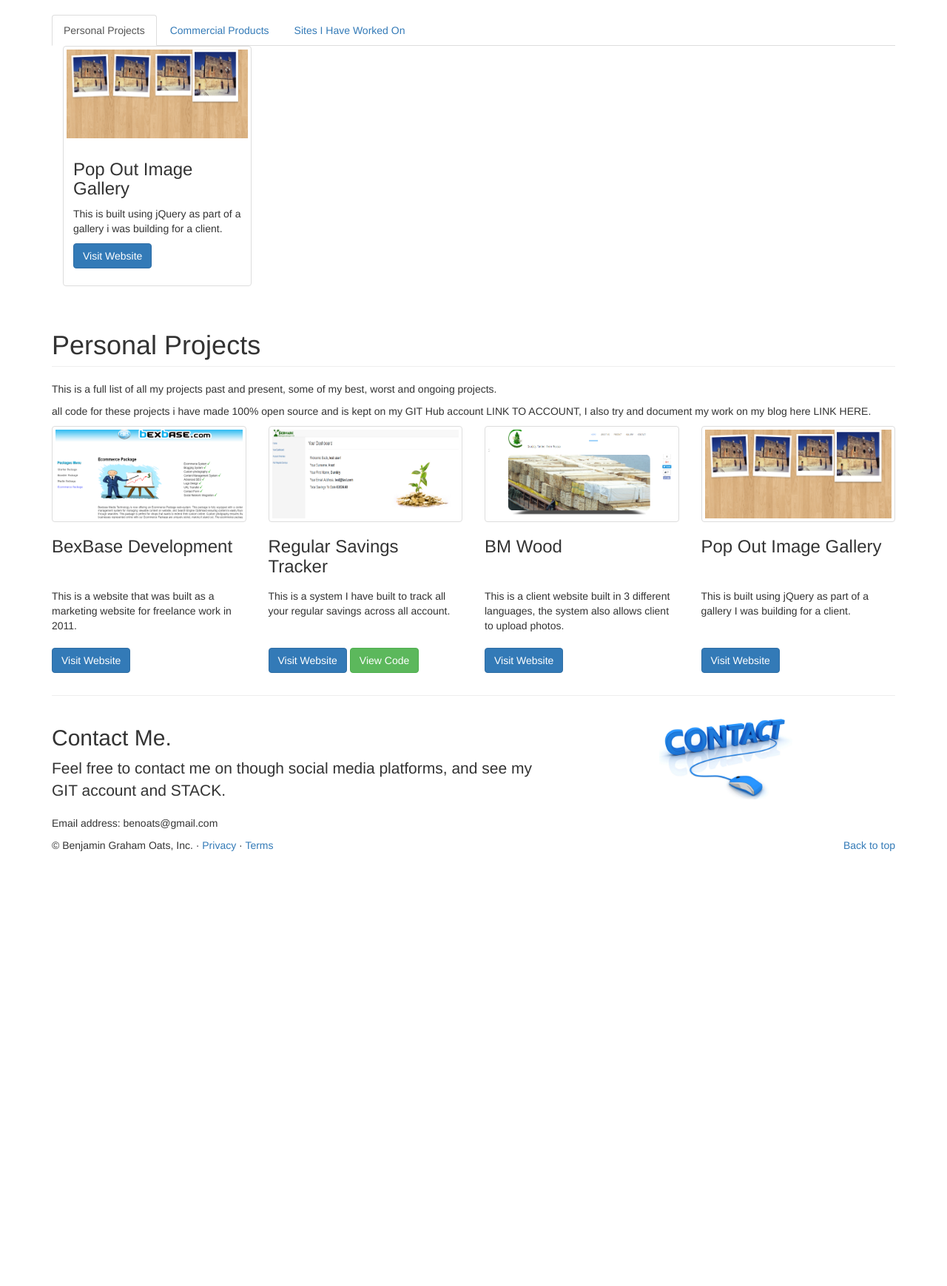
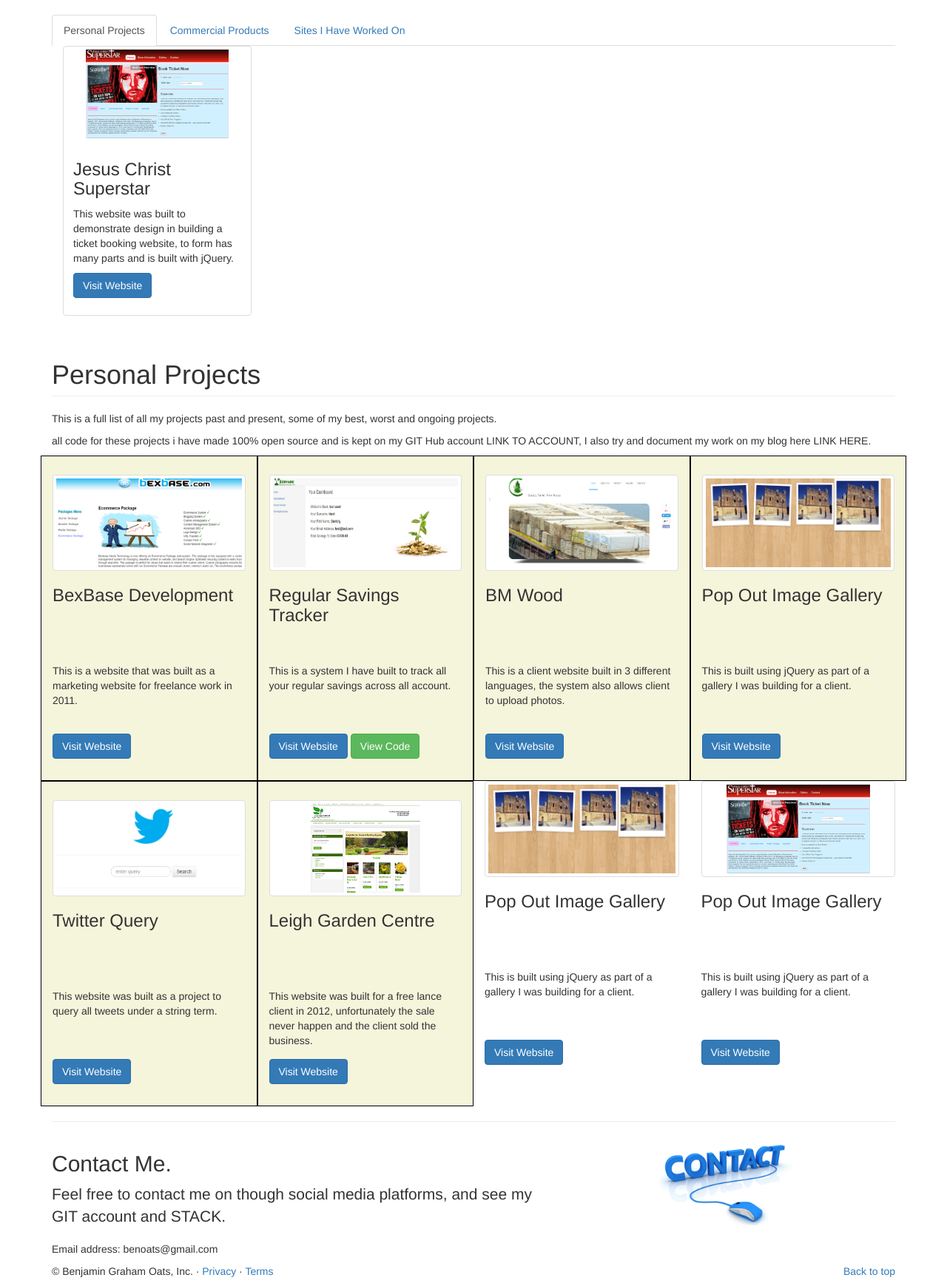
Before and after one commit to TheLaughingGod1986/Portfolio, a PHP site: page /work.html in a window 1280 px wide. Shown: the part 51-1790 px from the top of the page at 74% size. Before the commit the page ends 1202 px from the top, so only its background shows below. Run offline with PHP 8.4, Linux system fonts and the light colour scheme; some libraries are stand-ins or nearby versions.

Commit message:
styling work

```diff
--- a/css/style.css
+++ b/css/style.css
@@ -9,14 +9,20 @@ object.infographic {
 }
 
 .work_text  {
-    min-height: 70px;
+    min-height: 85px;
     /*height: 75px;*/
 }
 
 .work_text_h3 {
-    min-height: 60px;
+    min-height: 95px;
 }
 
+.work_container {
+    background-color: beige;
+    border: black solid 0.5px;
+    height: 440px;
+    padding-top: 25px;
+}
 /*.work_header h3  {*/
     /*min-height: 55px !important;*/
 /*}*/
--- a/work.html
+++ b/work.html
@@ -75,56 +75,18 @@
     <div class="tab-content">
         <div role="tabpanel" class="tab-pane active" id="home">
 
-            <!--<div class="col-xs-6 col-sm-3">-->
-                <!--<div class="thumbnail"><img src="image/websites/JesusChristSuperstar.png" alt="JesusChristSuperstar">-->
-                    <!--<div class="caption"><h3>Jesus Christ Superstar</h3>-->
-                        <!--<p>This website was built to demonstrate design in building a ticket booking website, to form-->
-                            <!--has many parts and is built with jQuery.</p>-->
-                        <!--<p>-->
-                            <!--<a href="http://www.bexbase.com/leighgardencentre/" target="_blank" class="btn btn-primary"-->
-                               <!--role="button">Visit Website</a>-->
-                        <!--</p>-->
-                    <!--</div>-->
-                <!--</div>-->
-            <!--</div>-->
-
-            <!--<div class="col-xs-6 col-sm-3">-->
-                <!--<div class="thumbnail"><img src="image/websites/LeighGardenCentre.png" alt="LeighGardenCentre">-->
-                    <!--<div class="caption"><h3>Leigh Garden Centre</h3>-->
-                        <!--<p>This website was built for a free lance client in 2012, unfortunately the sale never happen-->
-                            <!--and the client sold the business. </p>-->
-                        <!--<p>-->
-                            <!--<a href="http://bexbase.com/benswork/" target="_blank" class="btn btn-primary"-->
-                               <!--role="button">Visit Website</a>-->
-                        <!--</p>-->
-                    <!--</div>-->
-                <!--</div>-->
-            <!--</div>-->
-
-            <!--<div class="col-xs-6 col-sm-3">-->
-                <!--<div class="thumbnail"><img src="image/websites/TwitterQuery.png" alt="TwitterQuery">-->
-                    <!--<div class="caption"><h3>Twitter Query</h3>-->
-                        <!--<p>This website was built as a project to query all tweets under a string term.</p>-->
-                        <!--<p>-->
-                            <!--<a href="http://bexbase.com//test2/" target="_blank" class="btn btn-primary" role="button">Visit-->
-                                <!--Website</a>-->
-                        <!--</p>-->
-                    <!--</div>-->
-                <!--</div>-->
-            <!--</div>-->
-
             <div class="col-xs-6 col-sm-3">
-                <div class="thumbnail"><img src="image/websites/PopOutImage.png" alt="PopOutImage">
-                    <div class="caption"><h3>Pop Out Image Gallery</h3>
-                        <p>This is built using jQuery as part of a gallery i was building for a client.</p>
+                <div class="thumbnail"><img src="image/websites/JesusChristSuperstar.png" alt="JesusChristSuperstar">
+                    <div class="caption"><h3>Jesus Christ Superstar</h3>
+                        <p>This website was built to demonstrate design in building a ticket booking website, to form
+                            has many parts and is built with jQuery.</p>
                         <p>
-                            <a href="http://bexbase.com//test/" target="_blank" class="btn btn-primary" role="button">Visit
-                                Website</a>
+                            <a href="http://www.bexbase.com/leighgardencentre/" target="_blank" class="btn btn-primary"
+                               role="button">Visit Website</a>
                         </p>
                     </div>
                 </div>
             </div>
-
 
 
 
@@ -138,7 +100,7 @@
                     <p>all code for these projects i have made 100% open source and is kept on my GIT Hub account LINK TO ACCOUNT, I also try and document my work on my blog here LINK HERE.</p>
                 </div>
 
-                <div class="col-lg-3 col-md-4 col-xs-6 thumb">
+                <div class="col-lg-3 col-md-4 col-xs-6 work_container thumb">
                     <a class="thumbnail" href="http://bexbase.com/index.php">
                         <img class="img-responsive work_image" src="image/websites/BexBase.png" alt="PopOutImage">
                     </a>
@@ -152,7 +114,7 @@
                     </div>
                 </div>
 
-                <div class="col-lg-3 col-md-4 col-xs-6 thumb">
+                <div class="col-lg-3 col-md-4 col-xs-6 work_container thumb">
                     <a class="thumbnail" href="http://benoats.co/university/savings/">
                         <img class="img-responsive work_image" src="image/websites/SavingsSystem.png" alt="PopOutImage">
                     </a>
@@ -166,7 +128,7 @@
                     </div>
                 </div>
 
-                <div class="col-lg-3 col-md-4 col-xs-6 thumb">
+                <div class="col-lg-3 col-md-4 col-xs-6 work_container thumb">
                     <a class="thumbnail" href="http://www.bmwood.co.uk/">
                         <img class="img-responsive work_image" src="image/websites/bmWood.png" alt="BmWood">
                     </a>
@@ -174,6 +136,49 @@
                         <p class="work_text">This is a client website built in 3 different languages, the system also allows client to upload photos.</p><p>
                         <p>
                             <a href="http://www.bmwood.co.uk/" target="_blank" class="btn btn-primary" role="button">Visit
+                                Website</a>
+                            <!--<a href="https://github.com/TheLaughingGod1986/savings" target="_blank" class="btn btn-success" role="button">View Code</a>-->
+                        </p>
+                    </div>
+                </div>
+
+                <div class="col-lg-3 col-md-4 col-xs-6 work_container thumb">
+                    <a class="thumbnail" href="http://bexbase.com//test/">
+                        <img class="img-responsive work_image" src="image/websites/PopOutImage.png" alt="PopOutImage">
+                    </a>
+                    <div class="caption"><h3 class="work_text_h3">Pop Out Image Gallery</h3>
+                        <p class="work_text">This is built using jQuery as part of a gallery I was building for a client.</p>
+                        <p>
+                            <a href="http://bexbase.com//test/" target="_blank" class="btn btn-primary" role="button">Visit
+                                Website</a>
+                            <!--<a href="https://github.com/TheLaughingGod1986/savings" target="_blank" class="btn btn-success" role="button">View Code</a>-->
+                        </p>
+                    </div>
+                </div>
+
+                <div class="col-lg-3 col-md-4 col-xs-6 work_container thumb">
+                    <a class="thumbnail" href="http://bexbase.com//test2/">
+                        <img class="img-responsive work_image" src="image/websites/TwitterQuery.png" alt="TwitterQuery">
+                    </a>
+                    <div class="caption"><h3 class="work_text_h3">Twitter Query</h3>
+                        <p class="work_text">This website was built as a project to query all tweets under a string term.</p>
+                       <p>
+                            <a href="http://bexbase.com//test2/" target="_blank" class="btn btn-primary" role="button">Visit
+                                Website</a>
+                            <!--<a href="https://github.com/TheLaughingGod1986/savings" target="_blank" class="btn btn-success" role="button">View Code</a>-->
+                        </p>
+                    </div>
+                </div>
+
+                <div class="col-lg-3 col-md-4 col-xs-6 work_container thumb">
+                    <a class="thumbnail" href="http://bexbase.com/benswork/">
+                        <img class="img-responsive work_image" src="image/websites/LeighGardenCentre.png" alt="LeighGaredenCentre">
+                    </a>
+                    <div class="caption"><h3 class="work_text_h3">Leigh Garden Centre</h3>
+                        <p class="work_text">This website was built for a free lance client in 2012, unfortunately the sale never happen
+                            and the client sold the business.</p>
+                        <p>
+                            <a href="http://bexbase.com/benswork/" target="_blank" class="btn btn-primary" role="button">Visit
                                 Website</a>
                             <!--<a href="https://github.com/TheLaughingGod1986/savings" target="_blank" class="btn btn-success" role="button">View Code</a>-->
                         </p>
@@ -194,13 +199,21 @@
                     </div>
                 </div>
 
-
-
-
+                <div class="col-lg-3 col-md-4 col-xs-6 thumb">
+                    <a class="thumbnail" href="http://bexbase.com//test/">
+                        <img class="img-responsive work_image" src="image/websites/JesusChristSuperstar.png" alt="JesusChristSuperstar">
+                    </a>
+                    <div class="caption"><h3 class="work_text_h3">Pop Out Image Gallery</h3>
+                        <p class="work_text">This is built using jQuery as part of a gallery I was building for a client.</p>
+                        <p>
+                            <a href="http://bexbase.com//test/" target="_blank" class="btn btn-primary" role="button">Visit
+                                Website</a>
+                            <!--<a href="https://github.com/TheLaughingGod1986/savings" target="_blank" class="btn btn-success" role="button">View Code</a>-->
+                        </p>
+                    </div>
+                </div>
 
             </div>
-
-
         </div>
 
         <div role="tabpanel" class="tab-pane" id="profile">coming soon....</div>
```
